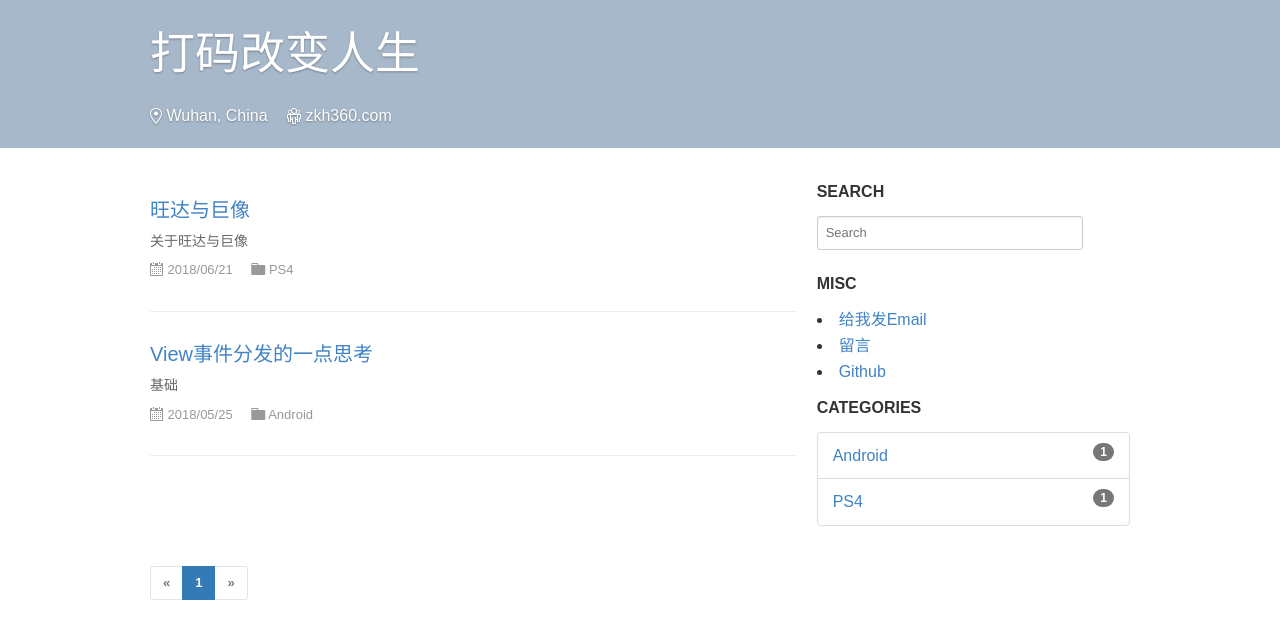
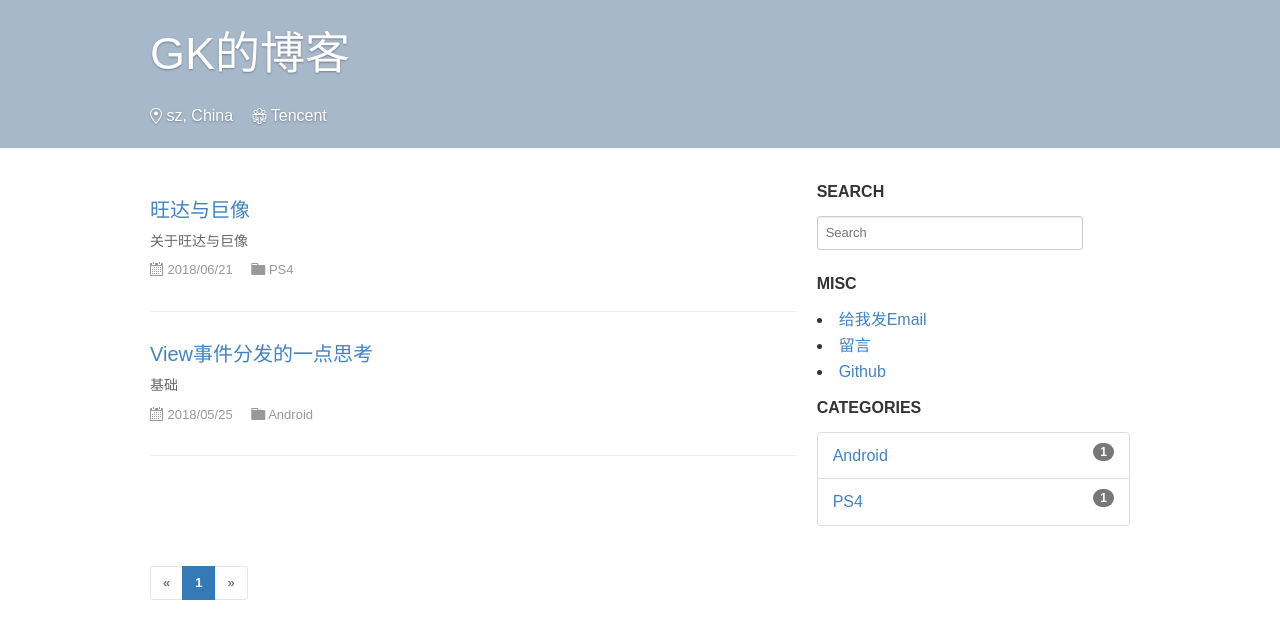
Before and after one commit to pengguokan/pengguokan.github.io, a Jekyll site: the page built from index.html, in a window 1280 px wide. Shown: the top 639 px of the page. Built offline with Jekyll 4.4.1, drawn with Linux system fonts in a browser that asks for light colours; the list of posts is cut into pages by our own code.

Commit message:
update config

```diff
--- a/_config.yml
+++ b/_config.yml
@@ -4,10 +4,10 @@
 baseurl:
 url: https://mazhuang.org
 date_format: "ordinal"
-title: 码志
-subtitle: "打码改变人生"
-description: "马壮的个人博客"
-keywords: 码志, Zhuang Ma, mzlogin, mazhuang
+title:
+subtitle: "GK的博客"
+description: "gkpeng个人博客"
+keywords: Games, Blog, Code
 timezone: Asia/Shanghai
 encoding: "utf-8"
 side_bar_repo_limit: 5
@@ -15,12 +15,12 @@ side_bar_repo_limit: 5
 # ---------------- #
 #      Author      #
 # ---------------- #
-author: Zhuang Ma
-organization: zkh360.com
-organization_url: http://www.zkh360.com
-github_username: mzlogin
-location: Wuhan, China
-email: chumpma@gmail.com
+author: gkpeng
+organization: Tencent
+organization_url: www.tencent.com
+github_username: pengguokan
+location: sz, China
+email: gkpeng@tencent.com
 
 # ---------------- #
 #    Navigation    #
```
